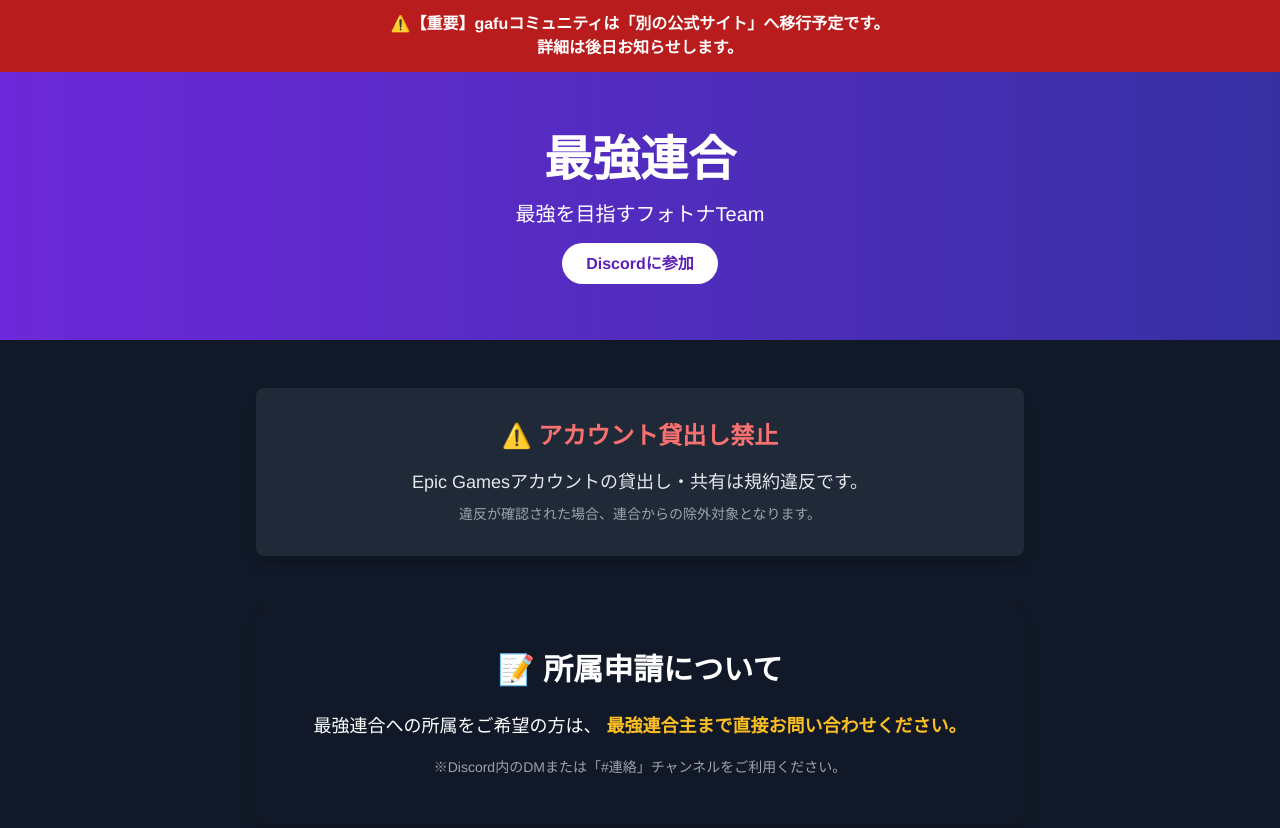
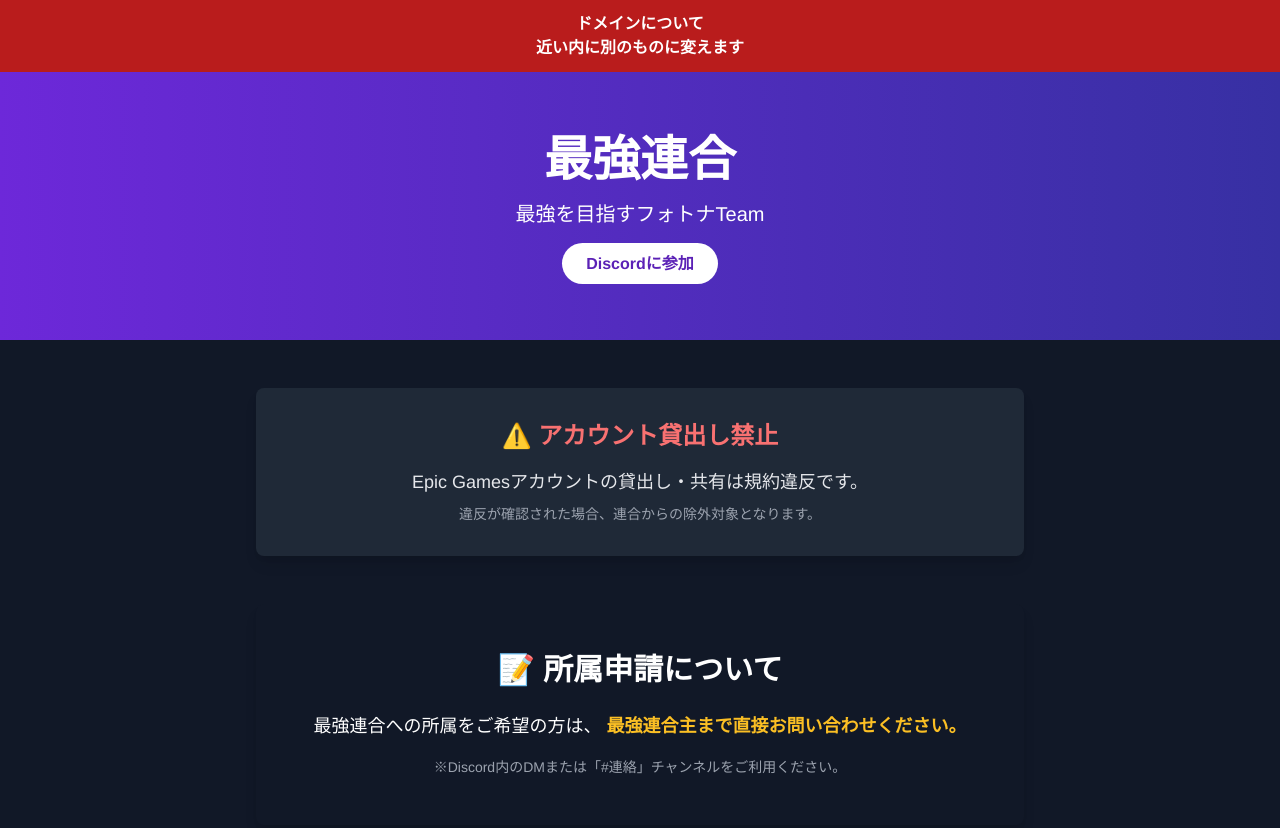
Before and after one commit to gafu67/gafu67.github.io, a plain HTML site: page index.html in a window 1280 px wide. Shown: the top 828 px of the page. Drawn offline with nearby package versions, Linux system fonts and the light colour scheme.

Commit message:
Update index.html

```diff
--- a/index.html
+++ b/index.html
@@ -17,9 +17,9 @@
 
   <!-- 注意喚起 -->
   <div class="bg-red-700 text-white text-center py-3 px-4 font-bold">
-    ⚠️【重要】gafuコミュニティは「別の公式サイト」へ移行予定です。
+    ドメインについて
     <br class="sm:inline hidden" />
-    詳細は後日お知らせします。
+近い内に別のものに変えます
   </div>
 
   <!-- ヒーロー -->
```
